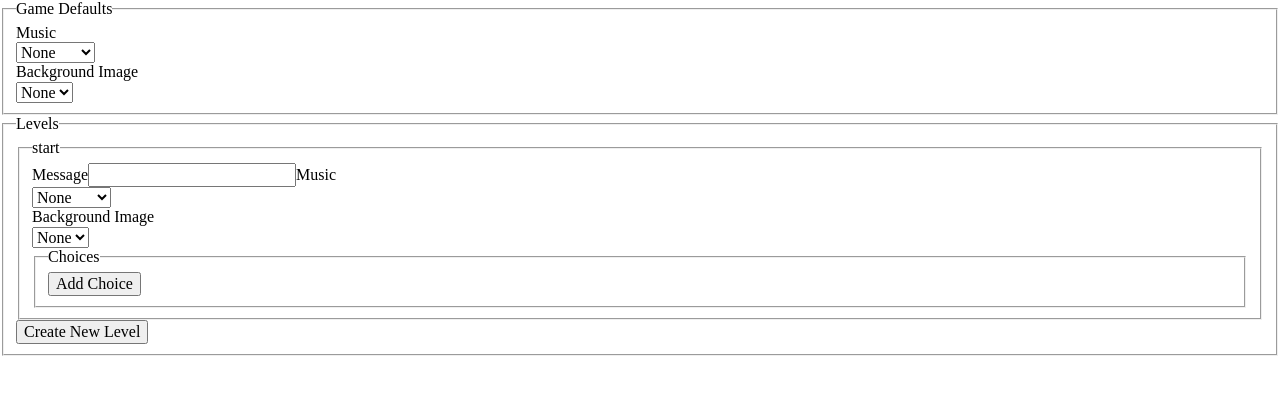
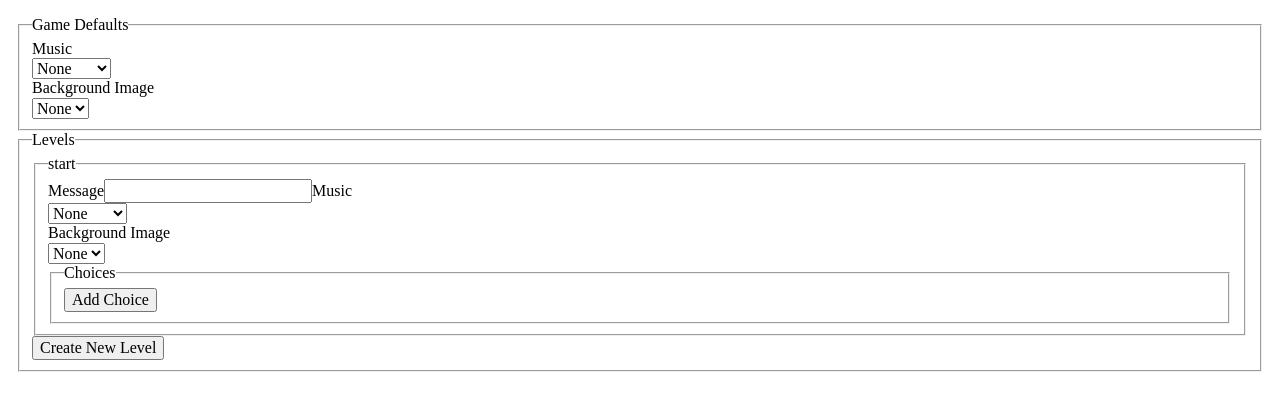
Before and after one commit to mmapplebeck/adventure, a React app: page / in a window 1280 px wide. Shown: the top 410 px of the page. Built offline with nearby package versions, Linux system fonts and the light colour scheme.

Commit message:
move audio and background image to App; add light styling

```diff
--- a/src/Editor/index.js
+++ b/src/Editor/index.js
@@ -17,14 +17,7 @@ class Editor extends React.Component {
 
   render() {
     return (
-      <form className={style.root}
-        style={this.props.currentBackground ? {
-          backgroundImage: `url(${this.props.currentBackground})`
-        } : {}}>
-        <audio src={this.props.currentMusic || ''}
-          autoPlay
-          loop>
-        </audio>
+      <form className={style.root}>
         <fieldset>
           <legend>Game Defaults</legend>
           <label htmlFor="game-music">
@@ -102,10 +95,8 @@ class Editor extends React.Component {
   }
 }
 
-const mapStateToProps = ({currentBackground, currentMusic, game}) => {
+const mapStateToProps = ({game}) => {
   return {
-    currentBackground,
-    currentMusic,
     game
   }
 }
--- a/src/Editor/style.scss
+++ b/src/Editor/style.scss
@@ -1,3 +1,3 @@
 .root {
-
+  background-color: white;
 }
--- a/src/components/App.js
+++ b/src/components/App.js
@@ -19,7 +19,14 @@ class App extends React.Component {
 
   render() {
     return (
-      <div className={style.root}>
+      <div className={style.root}
+        style={this.props.state.currentBackground ? {
+          backgroundImage: `url(${this.props.state.currentBackground})`
+        } : {}}>
+        <audio src={this.props.state.currentMusic || ''}
+          autoPlay
+          loop>
+        </audio>
         <Editor />
       </div>
     )
--- a/src/style.scss
+++ b/src/style.scss
@@ -1,3 +1,13 @@
+:global {
+  body {
+    font-size: 16px;
+  }
+}
+
 .root {
-
+  width: calc(100vw - 2rem);
+  height: calc(100vh - 2rem);
+  padding: 1rem;
+  background-size: cover;
+  background-position: center;
 }
```
